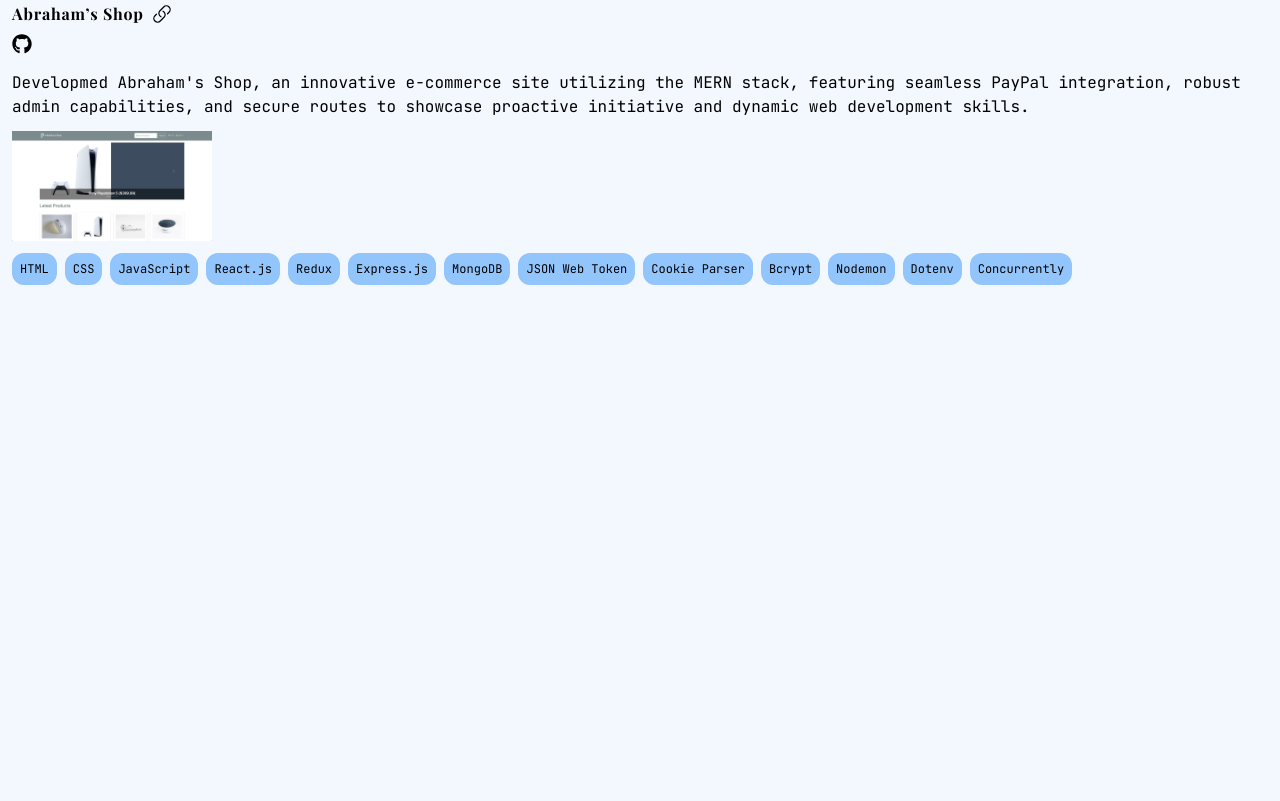
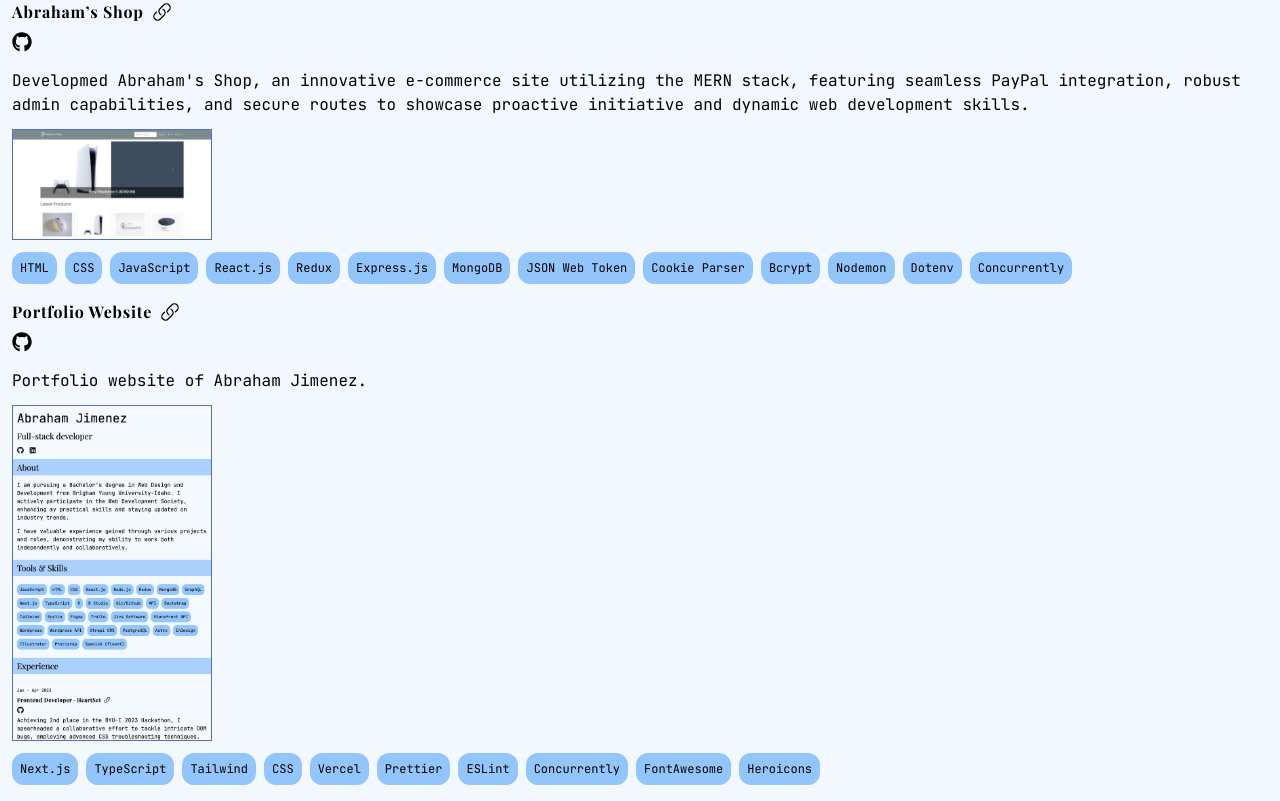
Before and after one commit to abrahamjimenez/abrahamjimenezportfolio, a Next.js app: page / in a window 1280 px wide. Shown: the part 2440-3241 px from the top of the page. Before the commit the page ends 2741 px from the top, so only its background shows below. Built offline with nearby package versions, Linux system fonts and the light colour scheme; a web font is replaced by a local one.

Commit message:
Added portfolio to project

```diff
--- a/components/Project.tsx
+++ b/components/Project.tsx
@@ -51,7 +51,13 @@ export default function Project({
         )}
       </div>
       <p>{desc}</p>
-      <Image src={img} alt={title} width={200} height={100} />
+      <Image
+        src={img}
+        alt={title}
+        width={200}
+        height={100}
+        className={"border border-blue-800/75"}
+      />
       {tools && (
         <div className="flex gap-2 flex-wrap">
           {tools.map((tool, index) => (
--- a/components/Projects.tsx
+++ b/components/Projects.tsx
@@ -36,6 +36,25 @@ export default function Projects() {
         link="https://proshop-ku28.onrender.com"
         github="https://github.com/abrahamjimenez/proshop"
       />
+      <Project
+        title="Portfolio Website"
+        desc="Portfolio website of Abraham Jimenez."
+        img="/abraham-jimenez-portfolio.webp"
+        tools={[
+          "Next.js",
+          "TypeScript",
+          "Tailwind",
+          "CSS",
+          "Vercel",
+          "Prettier",
+          "ESLint",
+          "Concurrently",
+          "FontAwesome",
+          "Heroicons",
+        ]}
+        link="https://abrahamjimenezportfolio.vercel.app/"
+        github="https://github.com/abrahamjimenez/abrahamjimenezportfolio"
+      />
     </div>
   );
 }
```
Also changed, not shown: public/abraham-jimenez-portfolio.webp (added).
